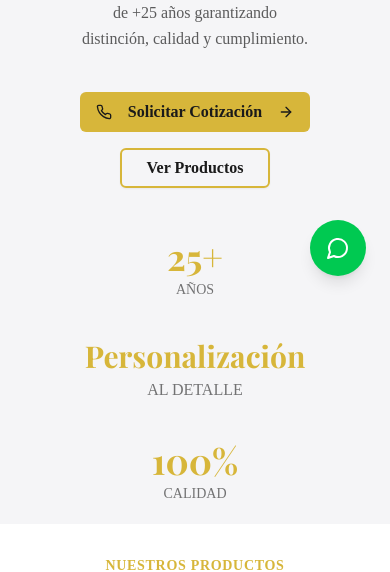
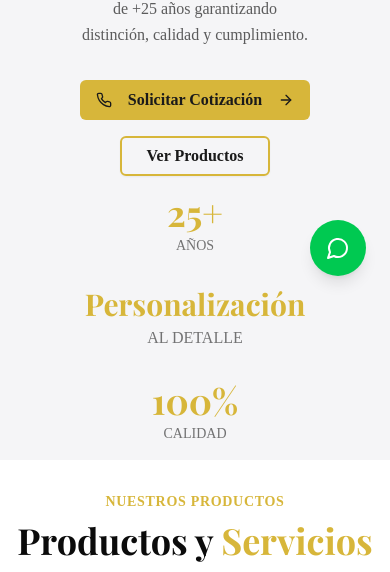
Before and after one commit to DiplomArtCO/v0-diplomart-landing-page, a Next.js app: page / in a window 390 px wide. Shown: the part 544-1116 px from the top of the page. Built offline with nearby package versions, Linux system fonts and the light colour scheme; a web font is replaced by a local one.

Commit message:
style: reduce Welcome section size by 20% for compact layout
Adjust padding, margins, and min-height for responsive design.

```diff
--- a/components/hero.tsx
+++ b/components/hero.tsx
@@ -20,14 +20,14 @@ export default function Hero() {
   return (
     <section
       id="inicio"
-      className="relative min-h-[85vh] flex items-center justify-center bg-[#F5F5F7] overflow-hidden pt-0"
+      className="relative min-h-[68vh] flex items-center justify-center bg-[#F5F5F7] overflow-hidden pt-0"
     >
       {/* Decorative background elements */}
 
       <div className="container relative z-10 px-0 mx-40">
         <div className="max-w-6xl mx-auto">
           {/* Image and Text Layout - Side by side */}
-          <article className="flex flex-col lg:flex-row items-center lg:gap-0 ml-0 mr-0 mb-10 mt-5">
+          <article className="flex flex-col lg:flex-row items-center lg:gap-0 ml-0 mr-0 mb-8 mt-4">
             {/* Hand Image - Left */}
             <figure className="flex-shrink-0 w-full lg:w-auto flex justify-center lg:justify-start">
               <Image
@@ -48,7 +48,7 @@ export default function Hero() {
           </article>
 
           {/* CTA Buttons - Centered below */}
-          <div className="flex flex-col sm:flex-row gap-4 justify-center items-center mb-12">
+          <div className="flex flex-col sm:flex-row gap-4 justify-center items-center mb-9.6">
             <Button
               onClick={() => scrollToSection('contacto')}
               size="lg"
@@ -70,7 +70,7 @@ export default function Hero() {
           </div>
 
           {/* Stats Row - Versión simplificada */}
-          <div className="flex flex-wrap justify-center gap-8 md:gap-16 my-5">
+          <div className="flex flex-wrap justify-center gap-6 md:gap-13 my-4">
             <div className="text-center">
               <div className="font-serif text-4xl md:text-5xl font-bold text-[#D7B63A]">25+</div>
               <div className="text-sm md:text-base text-[#1A1A1A]/60 font-medium mt-1">AÑOS</div>
```
